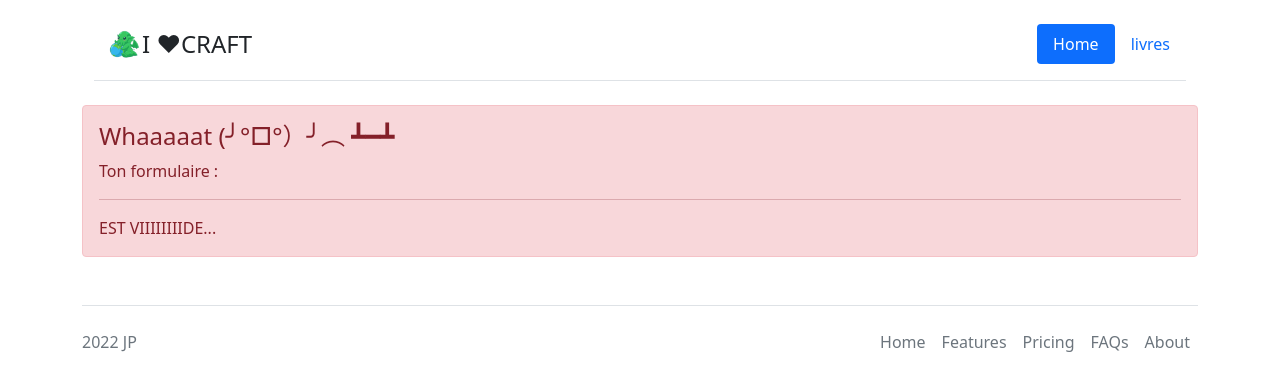
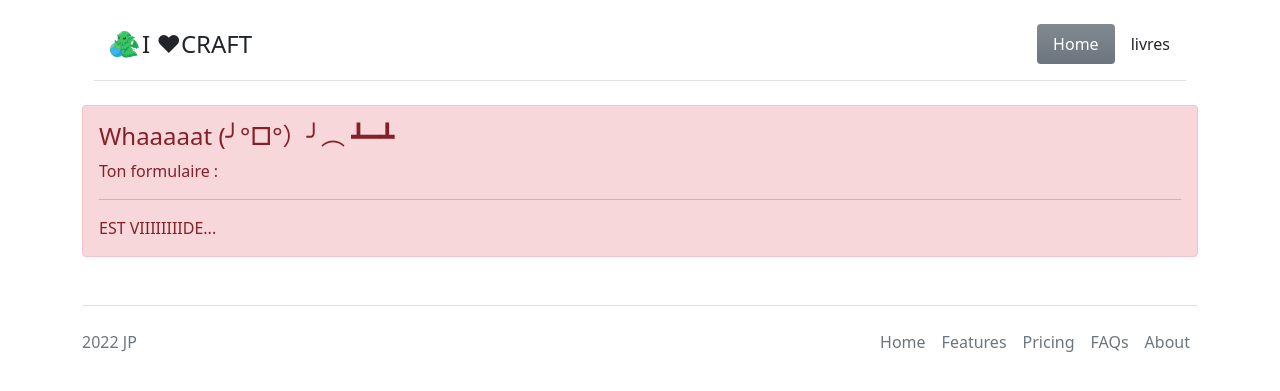
Before and after one commit to jplemonias/phpsql, a PHP site: page /validation.php in a window 1280 px wide. Shown: the top 391 px of the page. Run offline with PHP 8.4, Linux system fonts and the light colour scheme; some libraries are stand-ins or nearby versions.

Commit message:
add fontawesome ans grey color btn

```diff
--- a/books.php
+++ b/books.php
@@ -10,6 +10,7 @@
     <link rel="icon" type="image/x-icon" href="/favicon.ico">
     <?php
         include "inc/bootstrapLinks.php";
+        include "inc/fontawesomeLinks.php";
         // ini_set('error_reporting', E_ALL);
     ?>
 </head>
--- a/cardPayement.php
+++ b/cardPayement.php
@@ -39,8 +39,8 @@
                                             </div>
                                         </div>
                                         <div class="cart-footer text-right">
-                                            <button type="submit" name="submit" class="btn btn-info my-1"><i
-                                                    class="ri-save-line mr-2"></i>Livraison =></button>
+                                            <button type="submit" name="submit" class="btn btn-secondary my-1 bg-secondary bg-gradient" style="color: white;  border-color: #000;">
+                                            Livraison <i class="fas fa-angle-right fa-fw" ></i></button>
                                         </div>
                                     </form>
                                 </div>
--- /dev/null
+++ b/inc/fontawesomeLinks.php
@@ -0,0 +1,2 @@
+<script src="https://kit.fontawesome.com/d70a89f18c.js" crossorigin="anonymous"></script>
+<link rel="stylesheet" href="https://site-assets.fontawesome.com/releases/v6.0.0/css/all.css">
--- a/inc/header.php
+++ b/inc/header.php
@@ -7,8 +7,8 @@
             </a>
 
             <ul class="nav nav-pills">
-                <li class="nav-item"><a href="/" class="nav-link active" aria-current="page">Home</a></li>
-                <li class="nav-item"><a href="books.php" class="nav-link">livres</a></li>
+                <li class="nav-item"><a href="/" class="nav-link bg-secondary bg-gradient active" aria-current="page">Home</a></li>
+                <li class="nav-item"><a href="books.php" class="nav-link text-dark">livres</a></li>
                 <!--
                 <li class="nav-item"><a href="#" class="nav-link">Pricing</a></li>
                 <li class="nav-item"><a href="#" class="nav-link">FAQs</a></li>
--- a/index.php
+++ b/index.php
@@ -8,6 +8,7 @@
     <link rel="icon" type="image/x-icon" href="/favicon.ico">
     <?php
     include "inc/bootstrapLinks.php";
+    include "inc/fontawesomeLinks.php";
     ?>
 </head>
 <body style='display: flex; min-height: 100vh; flex-direction: column; justify-content: space-between; opacity: 0.8;'>
@@ -18,7 +19,7 @@
         <main class="px-3" style="display: contents;">
             <h1>I &#10084;CRAFT.</h1>
             <p class="lead">Viens acheter ton Lovecraft à bon prix</p>
-            <p class="lead"><a href="books.php" class="btn btn-lg btn-secondary fw-bold border-black">Catalogue</a></p>
+            <p class="lead border-secondary"><a href="books.php" class="btn btn-lg btn-secondary fw-bold bg-gradient">Catalogue <i class="fa-solid fa-caret-right"></i></a></p>
         </main>
     </div>
     <?php
--- a/livraison.php
+++ b/livraison.php
@@ -35,6 +35,7 @@ if (isset($_POST) && !empty($_POST)) {
     <link rel="icon" type="image/x-icon" href="/favicon.ico">
     <?php
     include "inc/bootstrapLinks.php";
+    include "inc/fontawesomeLinks.php";
     ?>
 </head>
 
@@ -188,8 +189,8 @@ if (isset($_POST) && !empty($_POST)) {
                                                         </div>
                                                     </div>
                                                     <div class="cart-footer text-right">
-                                                        <button type="submit" name="submit" class="btn btn-info my-1">
-                                                            <i class="ri-save-line mr-2"></i>Payement =>
+                                                        <button type="submit" name="submit" class="btn btn-secondary my-1 bg-secondary bg-gradient" style="color: white; border-color: #000;">
+                                                            Payement <i class="fa-solid fa-angles-right"></i>
                                                         </button>
                                                     </div>
                                                 </form>
--- a/validation.php
+++ b/validation.php
@@ -49,6 +49,7 @@ if (isset($_POST) && !empty($_POST)) {
     <link rel="icon" type="image/x-icon" href="/favicon.ico">
     <?php
     include "inc/bootstrapLinks.php";
+    include "inc/fontawesomeLinks.php";
     ?>
 </head>
 
@@ -108,7 +109,7 @@ if (isset($_POST) && !empty($_POST)) {
                                             //echo "<form method=\"post\" action=\"#\">";
                                             ?>
                                             <div class="cart-body">
-                                                <form method="post" action="#">
+                                                <form method="post" action="payement">
                                                     <div class="row">
                                                         <?php
                                                             if (!empty($exped)) {
@@ -143,8 +144,8 @@ if (isset($_POST) && !empty($_POST)) {
                                                         ?>
                                                     </div>
                                                     <div class="cart-footer text-right">
-                                                        <button type="submit" name="submit" class="btn btn-info my-1">
-                                                            <i class="ri-save-line mr-2"></i>Payement =>
+                                                        <button type="submit" name="submit" class="btn btn-secondary my-1 bg-secondary bg-gradient" style="color: white; border-color: #000;">
+                                                            Payement <i class="fas fa-circle-dollar-to-slot fa-fw"></i>
                                                         </button>
                                                     </div>
                                                     <!-- </form submit> -->
```
